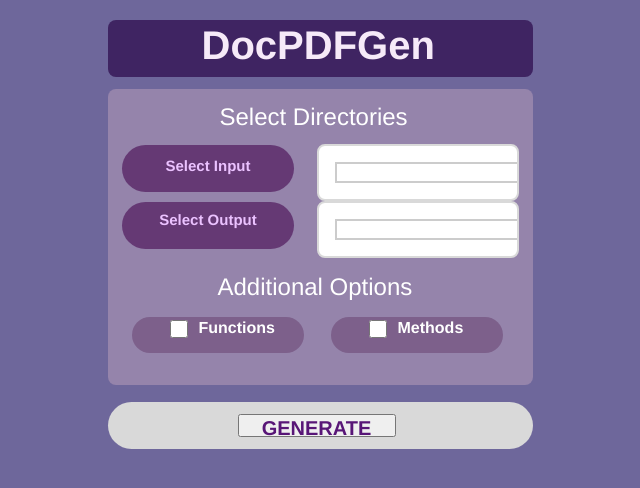
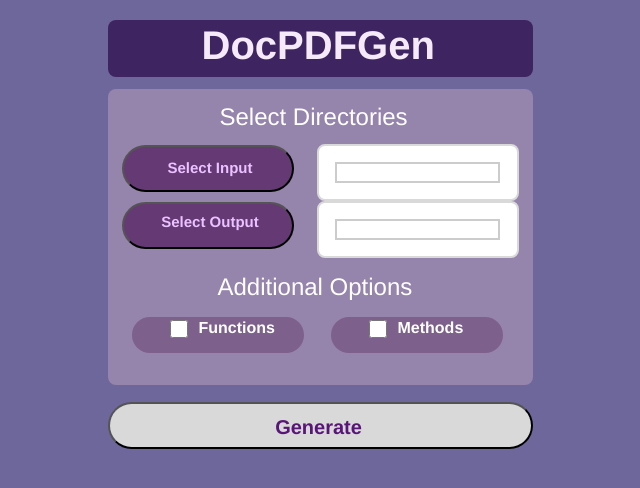
Before and after one commit to raulington/HackIllinois-2024, a Vue app: page / in a window 1280 px wide. Shown: the top 488 px of the page, without its empty margins (323-963 px from the left). Built offline with nearby package versions, Linux system fonts and the light colour scheme.

Commit message:
Frontend done?

```diff
--- a/src/main/index.ts
+++ b/src/main/index.ts
@@ -12,7 +12,7 @@ function createWindow(): void {
     // height: 551,
     autoHideMenuBar: true,
     resizable: false,
-    backgroundColor: "6e679b",
+    backgroundColor: '6e679b',
 
     ...(process.platform === 'linux' ? { icon } : {}),
     webPreferences: {
--- a/src/renderer/src/App.vue
+++ b/src/renderer/src/App.vue
@@ -1,9 +1,3 @@
-<script setup lang="ts">
-import Versions from './components/Versions.vue'
-
-const ipcHandle = () => window.electron.ipcRenderer.send('ping')
-</script>
-
 <template>
   <div class="frame">
     <div class="overlap-wrapper">
@@ -15,37 +9,47 @@ const ipcHandle = () => window.electron.ipcRenderer.send('ping')
             <div class="methods">
               <div class="overlap-group-2">
                 <div class="text-wrapper-2">Methods</div>
-                <input class="addition-options-checkbox" type="checkbox" id="methods" v-model="methods_checked" />
+                <input
+                  id="methods"
+                  v-model="methods_checked"
+                  class="addition-options-checkbox"
+                  type="checkbox"
+                />
               </div>
             </div>
             <div class="functions">
               <div class="overlap-group-2">
                 <div class="text-wrapper-2">Functions</div>
-                <input class="addition-options-checkbox" type="checkbox" id="functions" v-model="functions_checked" />
+                <input
+                  id="functions"
+                  v-model="functions_checked"
+                  class="addition-options-checkbox"
+                  type="checkbox"
+                />
               </div>
             </div>
           </div>
           <div class="output">
             <div class="overlap-group-wrapper">
-              <div class="div-wrapper">
+              <button class="div-wrapper" @click="file_explorer(1)">
                 <div class="text-wrapper-3">Select Output</div>
-              </div>
+              </button>
             </div>
             <div class="div-wrapper-2">
               <div class="div-wrapper-3">
-                <input class="form" v-model="output_dir_path">
+                <input v-model="output_dir_path" class="form" />
               </div>
             </div>
           </div>
           <div class="input">
             <div class="overlap-group-wrapper">
-              <div class="div-wrapper">
+              <button class="div-wrapper" @click="file_explorer(0)">
                 <div class="text-wrapper-5">Select Input</div>
-              </div>
+              </button>
             </div>
             <div class="div-wrapper-2">
               <div class="div-wrapper-3">
-                <input class="form" v-model="input_dir_path">
+                <input v-model="input_dir_path" class="form" />
               </div>
             </div>
           </div>
@@ -54,9 +58,9 @@ const ipcHandle = () => window.electron.ipcRenderer.send('ping')
           <div class="text-wrapper-6">DocPDFGen</div>
         </div>
         <div class="generate">
-          <div class="overlap-group-3">
-            <button class="text-wrapper-7" @click="test">GENERATE</button>
-          </div>
+          <button class="overlap-group-3" @click="generate">
+            <div class="text-wrapper-7">Generate</div>
+          </button>
         </div>
       </div>
     </div>
@@ -64,29 +68,37 @@ const ipcHandle = () => window.electron.ipcRenderer.send('ping')
 </template>
 
 <script lang="ts">
-import { defineComponent } from "vue";
+import { defineComponent } from 'vue'
+import { dialog } from 'electron'
 
 export default defineComponent({
-  name: "Frame",
+  name: `'App'`,
   data() {
     return {
-      input_dir_path: "",
-      output_dir_path: "",
+      input_dir_path: '',
+      output_dir_path: '',
       methods_checked: null,
-      functions_checked: null,
+      functions_checked: null
     }
   },
   methods: {
-    test(event) {
-      alert("Test called");
-      this.methods_checked === true;
-      this.functions_checked === true;
-      console.log(this.input_dir_path);
-      console.log(this.output_dir_path);
+    generate() {
+      this.methods_checked === true
+      this.functions_checked === true
+      console.log(this.input_dir_path)
+      console.log(this.output_dir_path)
+    },
+    file_explorer(type) {
+      this.input_dir_path = 'Input!'
+      this.output_dir_path = 'Output!'
+      if (type === 0) {
+        // this.input_dir_path = dialog.showOpenDialogSync({ properties: ['openDirectory'] });
+      } else {
+        // this.output_dir_path = dialog.showOpenDialogSync({ properties: ['openDirectory'] });
+      }
     }
   }
-});
-
+})
 </script>
 
 <style>
@@ -122,7 +134,7 @@ export default defineComponent({
 
 .frame .text-wrapper {
   color: #ffffff;
-  font-family: "Inter-Regular", Helvetica;
+  font-family: 'Inter-Regular', Helvetica;
   font-size: 24px;
   font-weight: 400;
   left: 112px;
@@ -134,7 +146,7 @@ export default defineComponent({
 
 .frame .div {
   color: #ffffff;
-  font-family: "Inter-Regular", Helvetica;
+  font-family: 'Inter-Regular', Helvetica;
   font-size: 24px;
   font-weight: 400;
   left: 110px;
@@ -170,7 +182,7 @@ export default defineComponent({
 
 .frame .text-wrapper-2 {
   color: #ffffff;
-  font-family: "Inter-ExtraBold", Helvetica;
+  font-family: 'Inter-ExtraBold', Helvetica;
   font-size: 16px;
   font-weight: 800;
   height: 31px;
@@ -229,7 +241,7 @@ export default defineComponent({
 
 .frame .text-wrapper-3 {
   color: #ebc2ff;
-  font-family: "Inter-Bold", Helvetica;
+  font-family: 'Inter-Bold', Helvetica;
   font-size: 15px;
   font-weight: 700;
   height: 30px;
@@ -274,7 +286,7 @@ export default defineComponent({
 .frame .text-wrapper-4 {
   color: #000000;
   flex: 1;
-  font-family: "Inter-Italic", Helvetica;
+  font-family: 'Inter-Italic', Helvetica;
   font-size: 15px;
   font-style: italic;
   font-weight: 400;
@@ -295,7 +307,7 @@ export default defineComponent({
 
 .frame .text-wrapper-5 {
   color: #ebc2ff;
-  font-family: "Inter-Bold", Helvetica;
+  font-family: 'Inter-Bold', Helvetica;
   font-size: 15px;
   font-weight: 700;
   height: 23px;
@@ -320,7 +332,7 @@ export default defineComponent({
 
 .frame .text-wrapper-6 {
   color: #f6eaf8;
-  font-family: "Inter-ExtraBold", Helvetica;
+  font-family: 'Inter-ExtraBold', Helvetica;
   font-size: 40px;
   font-weight: 800;
   left: 94px;
@@ -349,7 +361,7 @@ export default defineComponent({
 
 .frame .text-wrapper-7 {
   color: #581677;
-  font-family: "Inter-Bold", Helvetica;
+  font-family: 'Inter-Bold', Helvetica;
   font-size: 20px;
   font-weight: 700;
   height: 23px;
@@ -372,7 +384,8 @@ export default defineComponent({
   overflow: hidden;
 }
 
-html, body {
+html,
+body {
   background-color: #6e679b;
   margin: 0;
   padding: 0;
@@ -390,9 +403,15 @@ html, body {
 }
 
 .form {
-  width: 40;
-  size: 5;
+  width: 95%;
   border: 2px solid #ccc; /* Subtle border color */
   transition: border-color 0.3s; /* Smooth transition for focus */
 }
+
+.button {
+  background: transparent !important;
+  visibility: hidden;
+  border: none !important;
+  font-size: 0;
+}
 </style>
```
